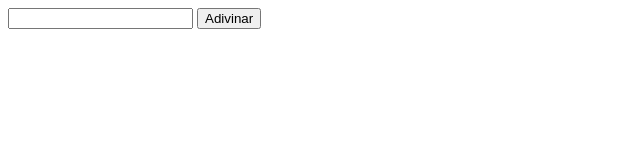
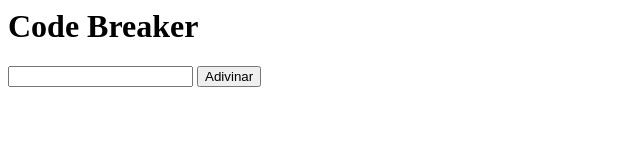
Before and after one commit to josuegirontribal/codebreaker, a website built with Parcel: page index.html in a window 1280 px wide. Shown: the whole page, without its empty margins (0-640 px from the left). Built offline with nearby package versions, Linux system fonts and the light colour scheme.

Commit message:
Actualizar nombres del archivo index.html

```diff
--- a/codebreaker.html
+++ b/index.html
@@ -1,3 +1,5 @@
+
+<h1>Code Breaker</h1>
 <input type="number" id="numero" />
 <button id="boton">Adivinar</button>
 <div id="div-resultado"></div>
--- a/package.json
+++ b/package.json
@@ -2,8 +2,8 @@
   "scripts": {
     "test": "jest --env='jsdom' --coverage --watch",
     "test-once": "jest --env='jsdom' --coverage",
-    "start": "parcel codebreaker.html",
-    "build": "parcel build codebreaker.html"
+    "start": "parcel index.html",
+    "build": "parcel build index.html"
   },
   "dependencies": {
     "@babel/core": "^7.15.4",
```
Also changed, not shown: src/codebreaker/CodeBreaker.spec.js (+1 -1 lines).
